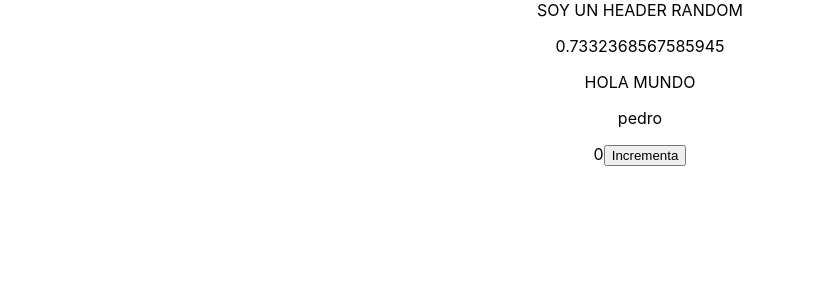
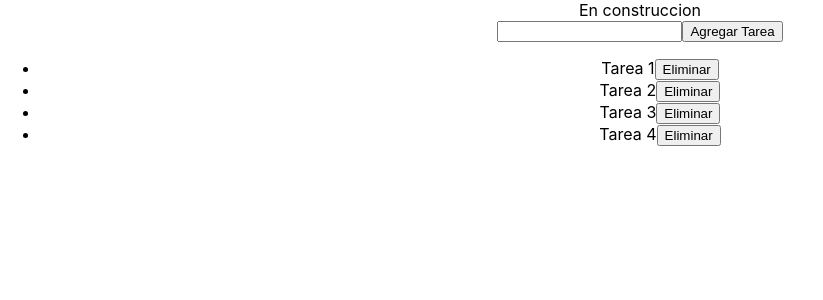
Before and after one commit to javb93/ejemplo42M, a React (Create React App) app: page / in a window 1280 px wide. Shown: the top 300 px of the page, without its empty margins (0-823 px from the left). Built offline with nearby package versions, Linux system fonts and the light colour scheme.

Commit message:
Inicio de ejemplo de lista de tareas

```diff
--- a/src/App.js
+++ b/src/App.js
@@ -1,13 +1,10 @@
 import "./App.css";
-import Header from "./components/Header";
-import Newcomponent from "./components/Newcomponent";
-
+import Todo from "./pages/Todo";
 function App() {
   console.log("Cargando APP");
   return (
     <div className="App">
-      <Header mensaje="HOLA MUNDO"></Header>
-      <Newcomponent></Newcomponent>
+      <Todo></Todo>
     </div>
   );
 }
--- /dev/null
+++ b/src/components/Addtask.js
@@ -0,0 +1,9 @@
+function Addtask() {
+  return (
+    <div>
+      <input type="text"></input>
+      <button>Agregar Tarea</button>
+    </div>
+  );
+}
+export default Addtask;
--- /dev/null
+++ b/src/components/Task.js
@@ -0,0 +1,9 @@
+function Task({ tarea }) {
+  return (
+    <li>
+      {tarea}
+      <button> Eliminar</button>
+    </li>
+  );
+}
+export default Task;
--- /dev/null
+++ b/src/components/Tasklist.js
@@ -0,0 +1,16 @@
+import Task from "./Task";
+
+function Tasklist({ tareas }) {
+  return (
+    <ul>
+      {tareas.map((tarea) => {
+        return <Task tarea={tarea}></Task>;
+      })}
+    </ul>
+  );
+}
+
+export default Tasklist;
+
+// MAP , FILTER, REDUCE
+//   GITHUB: JAVB93
--- /dev/null
+++ b/src/pages/Todo.js
@@ -0,0 +1,16 @@
+import Addtask from "../components/Addtask";
+import Tasklist from "../components/Tasklist";
+
+const consttasks = ["Tarea 1", "Tarea 2", "Tarea 3", "Tarea 4"];
+
+function Todo() {
+  return (
+    <div>
+      En construccion
+      <Addtask></Addtask>
+      <Tasklist tareas={consttasks}></Tasklist>
+    </div>
+  );
+}
+
+export default Todo;
```
